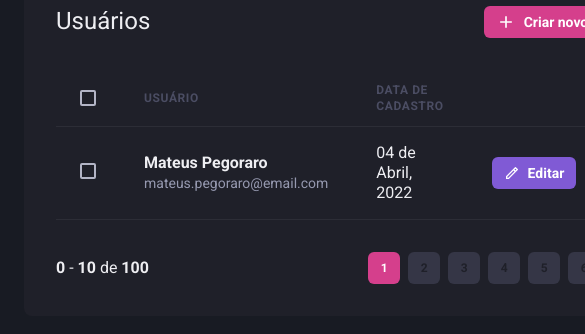
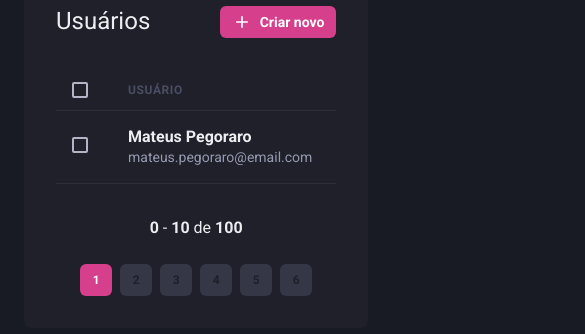
Before and after one commit to mateuspegoraro/dashgo, a Next.js app: page /users in a window 390 px wide. Shown: the part 146-480 px from the top of the page, 585 px wide, since content can reach past the window. Built offline with nearby package versions, Linux system fonts and the light colour scheme.

Commit message:
Listagem responsiva

```diff
--- a/src/components/Pagination/index.tsx
+++ b/src/components/Pagination/index.tsx
@@ -1,9 +1,10 @@
-import { Box, HStack } from "@chakra-ui/react";
+import { Box, Stack } from "@chakra-ui/react";
 import { PaginationItem } from "./PaginationItem";
 
 export function Pagination(){
     return (
-        <HStack
+        <Stack
+            direction={["column", "row"]}
             mt="8"
             justify="space-between"
             align="center"
@@ -12,7 +13,7 @@
             <Box>
                 <strong>0</strong> - <strong>10</strong> de <strong>100</strong>
             </Box>
-            <HStack
+            <Stack
                 direction="row"
                 spacing="2"
             >
@@ -22,7 +23,7 @@
                 <PaginationItem number={4} />
                 <PaginationItem number={5} />
                 <PaginationItem number={6} />
-            </HStack>
-        </HStack>
+            </Stack>
+        </Stack>
     )
 }
--- a/src/pages/users/index.tsx
+++ b/src/pages/users/index.tsx
@@ -1,10 +1,14 @@
-import { Box, Button, Checkbox, Flex, Heading, Icon, Table, Tbody, Td, Text, Th, Thead, Tr } from "@chakra-ui/react";
+import { Box, Button, Checkbox, Flex, Heading, Icon, Table, Tbody, Td, Text, Th, Thead, Tr, useBreakpointValue } from "@chakra-ui/react";
 import { RiAddLine, RiPencilLine } from "react-icons/ri";
 import { Header } from '../../components/Header';
 import { Pagination } from "../../components/Pagination";
 import { Sidebar } from '../../components/Sidebar'
 
-export default function UserList(){
+export default function UserList() {
+    const isWideVersion = useBreakpointValue({
+        base: false,
+        lg: true
+    })
 
     return (
         <Box>
@@ -19,7 +23,7 @@
                             size="sm"
                             fontSize="sm"
                             colorScheme="pink"
-                            leftIcon={<Icon as={RiAddLine} fontSize="20"/>}
+                            leftIcon={<Icon as={RiAddLine} fontSize="20" />}
                             cursor="pointer"
                         >
                             Criar novo
@@ -30,23 +34,19 @@
                     >
                         <Thead>
                             <Tr>
-                                <Th px="6" color="gray.300" width="8">
-                                    <Checkbox colorScheme="pink"/>
+                                <Th px={["4", "4", "6"]} color="gray.300" width="8">
+                                    <Checkbox colorScheme="pink" />
                                 </Th>
                                 <Th>
                                     Usuário
                                 </Th>
-                                <Th>
-                                    Data de cadastro
-                                </Th>
-                                <Th w="8">
-                                </Th>
+                                {isWideVersion && <Th>Data de cadastro</Th>}
                             </Tr>
                         </Thead>
                         <Tbody>
                             <Tr>
-                                <Td px="6">
-                                    <Checkbox colorScheme="pink"/>
+                                <Td px={["4", "4", "6"]}>
+                                    <Checkbox colorScheme="pink" />
                                 </Td>
                                 <Td>
                                     <Box>
@@ -54,23 +54,8 @@
                                         <Text fontSize="sm" color="gray.300">mateus.pegoraro@email.com</Text>
                                     </Box>
                                 </Td>
-                                <Td>
-                                    04 de Abril, 2022
-                                </Td>
-                                <Td>
-                                    <Button
-                                        as="a"
-                                        size="sm"
-                                        fontSize="sm"
-                                        colorScheme="purple"
-                                        leftIcon={<Icon as={RiPencilLine} fontSize="16"/>}
-                                        cursor="pointer"
-                                    >
-                                        Editar
-                                    </Button>
-                                </Td>
+                                {isWideVersion && <Td>04 de Abril, 2022</Td>}
                             </Tr>
-
                         </Tbody>
                     </Table>
                     <Pagination />
```
